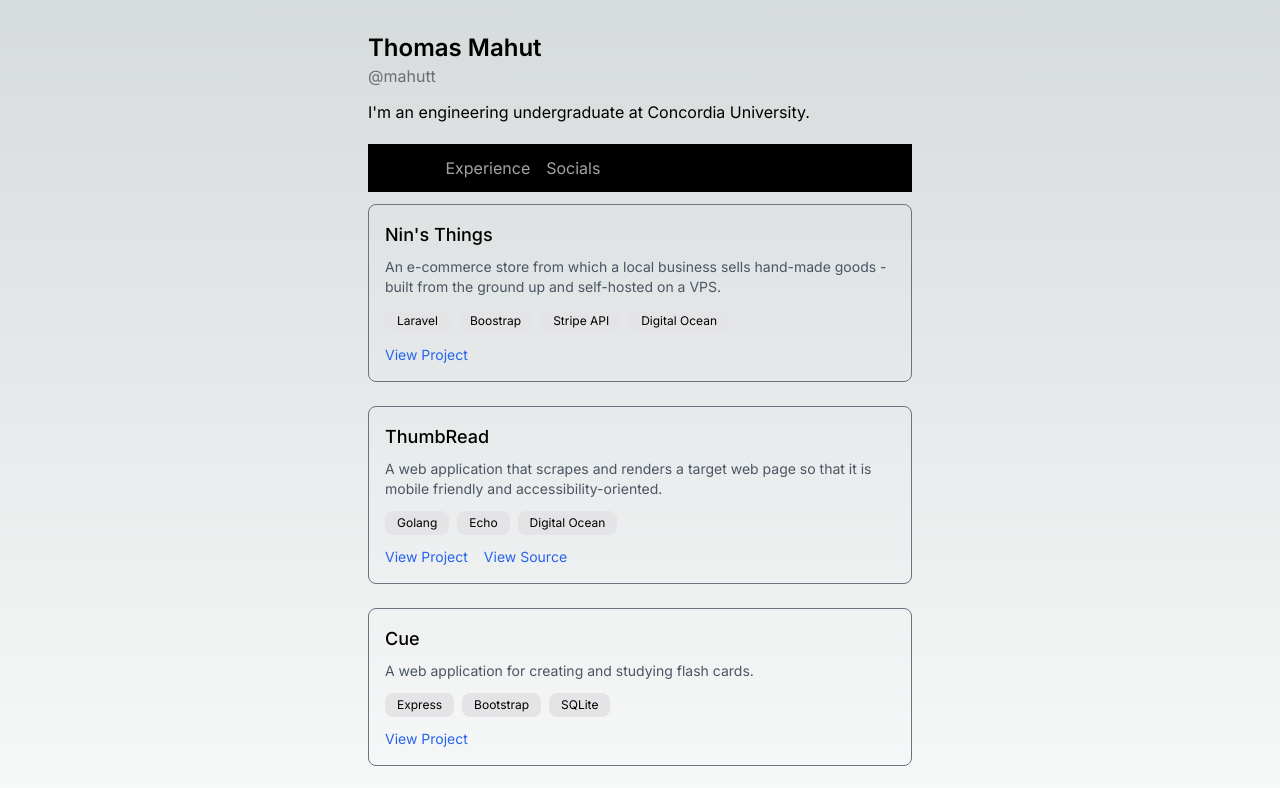
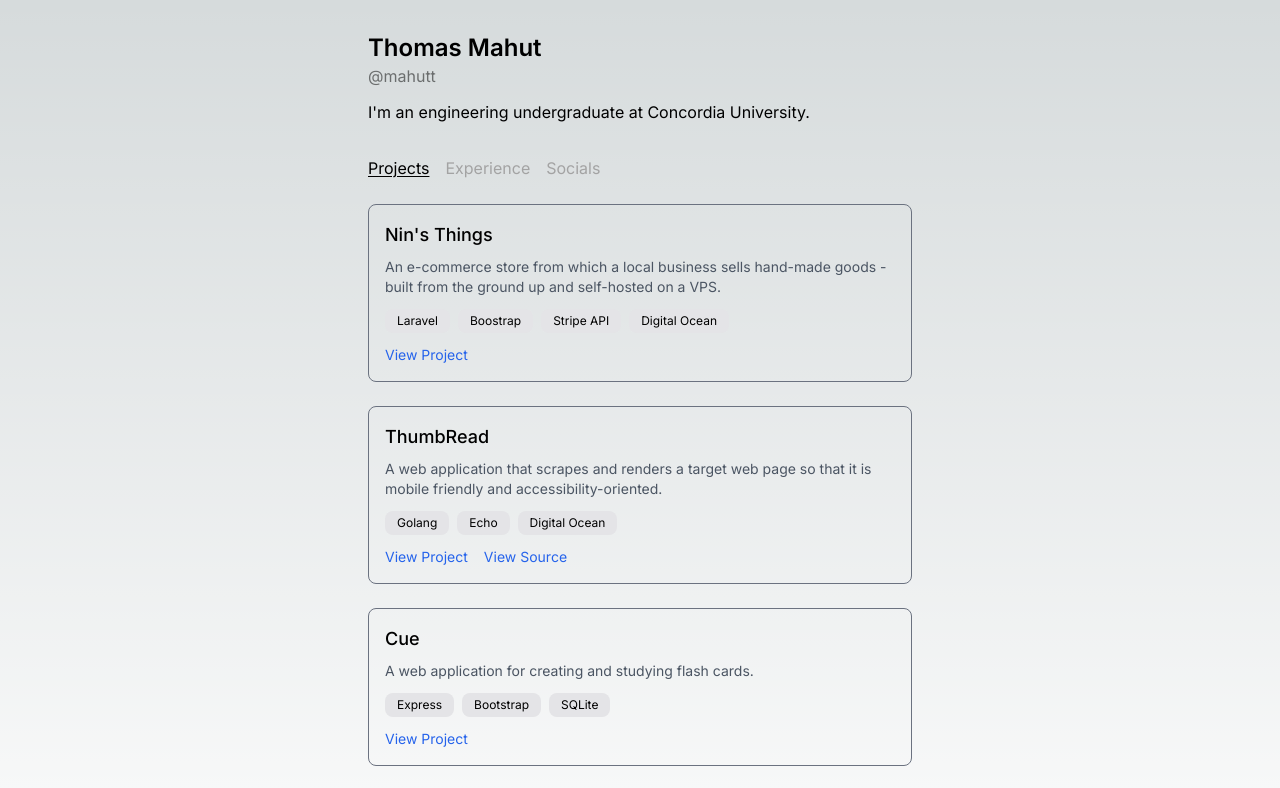
Before and after one commit to mahutt/portfolio, a Next.js app: page / in a window 1280 px wide. Shown: the top 788 px of the page. Built offline with nearby package versions, Linux system fonts and the light colour scheme.

Commit message:
Remove sticky header in favor of cohesive colours

```diff
--- a/app/page.js
+++ b/app/page.js
@@ -33,7 +33,7 @@ export default function Home() {
                     University.
                 </p>
             </div>
-            <nav className="sticky top-0 bg-black">
+            <nav>
                 <ul className="flex space-x-4 py-3">
                     <li
                         onClick={() => handleNavItemClick("projects")}
```
